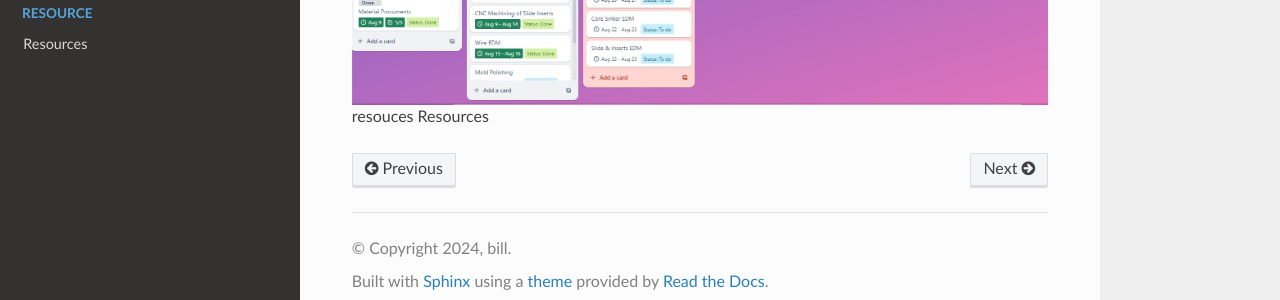
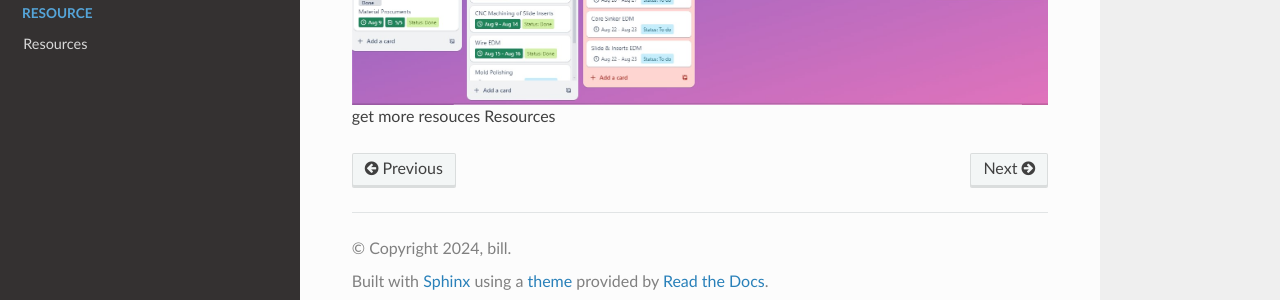
Before and after one commit to paultang/centermold, a Sphinx documentation site: the page built from source/Project-Process-Management.rst, in a window 1280 px wide and 900 px high, scrolled down 772 px. Shown: the part 582-882 px from the top of the window. Built offline with Sphinx 7.4.7 and the Read the Docs theme 2.0.0, drawn with Linux system fonts in a browser that asks for light colours; pages that are not in the unit, such as notebooks, are missing from menus.

Commit message:
add indexto resources

```diff
--- a/source/Mold-Design.rst
+++ b/source/Mold-Design.rst
@@ -4,7 +4,7 @@
    contain the root `toctree` directive.
 
 
-.. _mold-design section:
+.. _mold-design:
 
 =======================
 Mold Design
--- a/source/Project-Process-Management.rst
+++ b/source/Project-Process-Management.rst
@@ -57,7 +57,7 @@
    :align: center
 
 
-resouces :doc:`Resources`
+get more resouces :ref:`Resources`
 
 .. toctree::
    :maxdepth: 1
```
